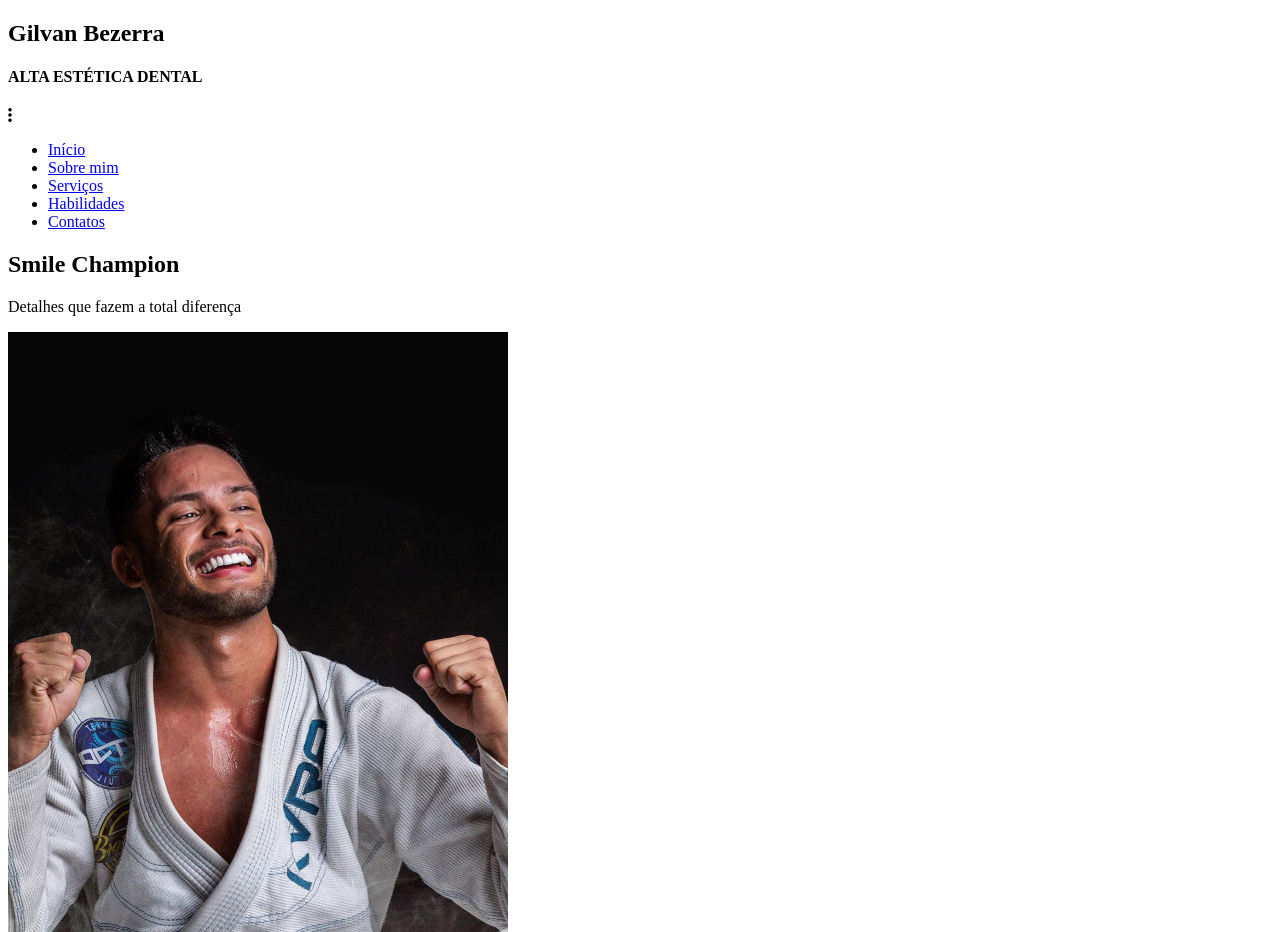
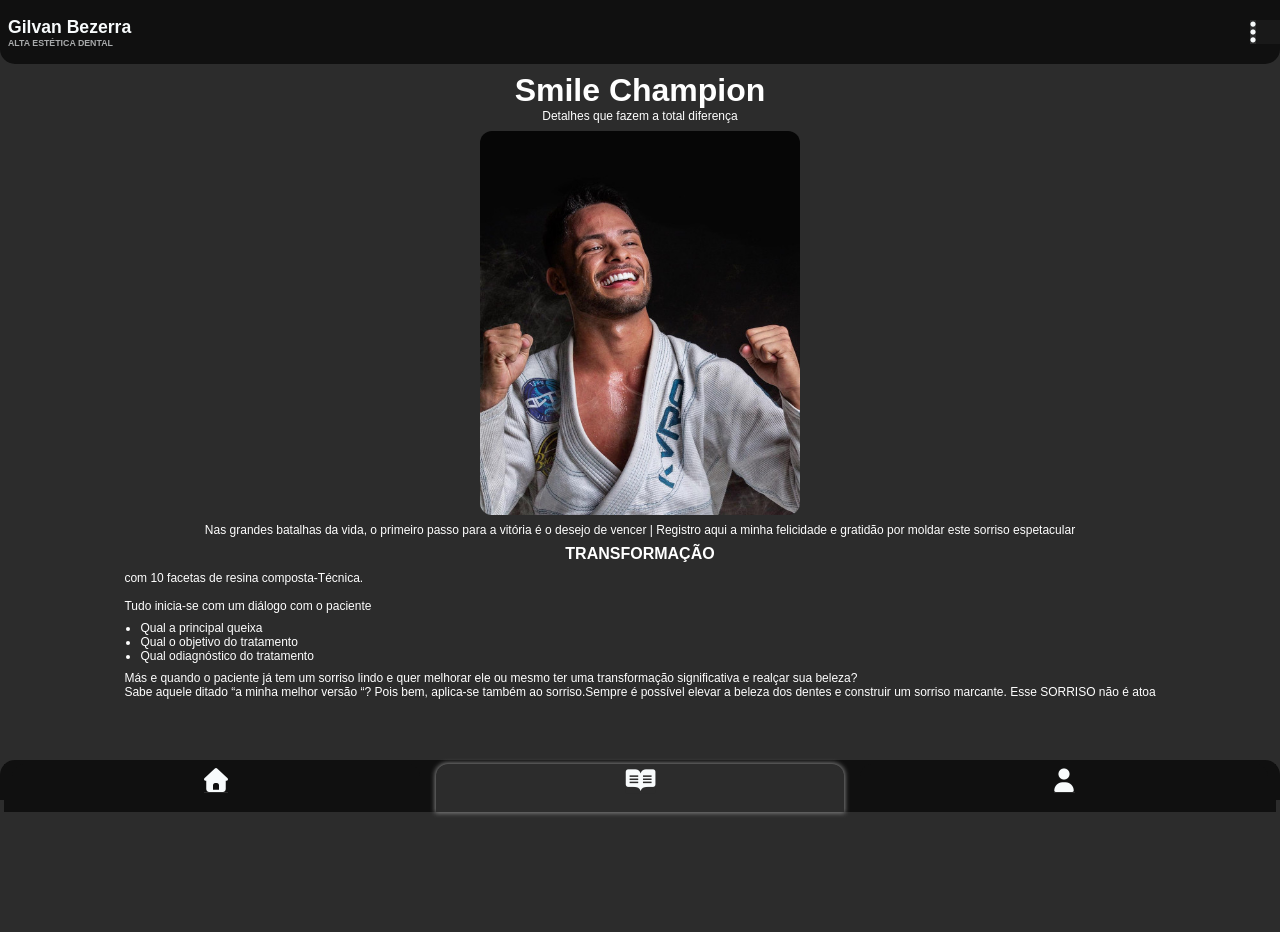
Before and after one commit to MatheusBarros07/portifoliogilvanartigos, a plain HTML site: page index.html in a window 1280 px wide. Shown: the top 932 px of the page. After the commit the page ends 800 px from the top, so only its background shows below. Drawn offline with Linux system fonts and the light colour scheme.

Commit message:
Add files via upload

```diff
--- a/index.html
+++ b/index.html
@@ -5,7 +5,7 @@
     <meta http-equiv="X-UA-Compatible" content="IE=edge">
     <meta name="viewport" content="width=device-width, initial-scale=1.0">
     <title>Gilvan Bezerra</title>
-    <link rel="stylesheet" href="artigosGilvan.css">
+    <link rel="stylesheet" href="index.css">
     <link rel="stylesheet" href="css/all.css">
 
 </head>
@@ -83,7 +83,7 @@
                 </div> <!--inicio-->
 
                 <div class="artigos">
-                    <a href="http://127.0.0.1:5500/Gilvan/artigosGilvan.html"><i class="fa-brands fa-readme"></i></a>
+                    <a href="https://matheusbarros07.github.io/portifoliogilvanartigos/"><i class="fa-brands fa-readme"></i></a>
 
                 </div> <!--artigos-->
 
@@ -99,6 +99,6 @@
     </div> <!--backgroud-->
 
 
-    <script src="gilvan.js"></script>
+    <script src="index.js"></script>
 </body>
 </html>
```
